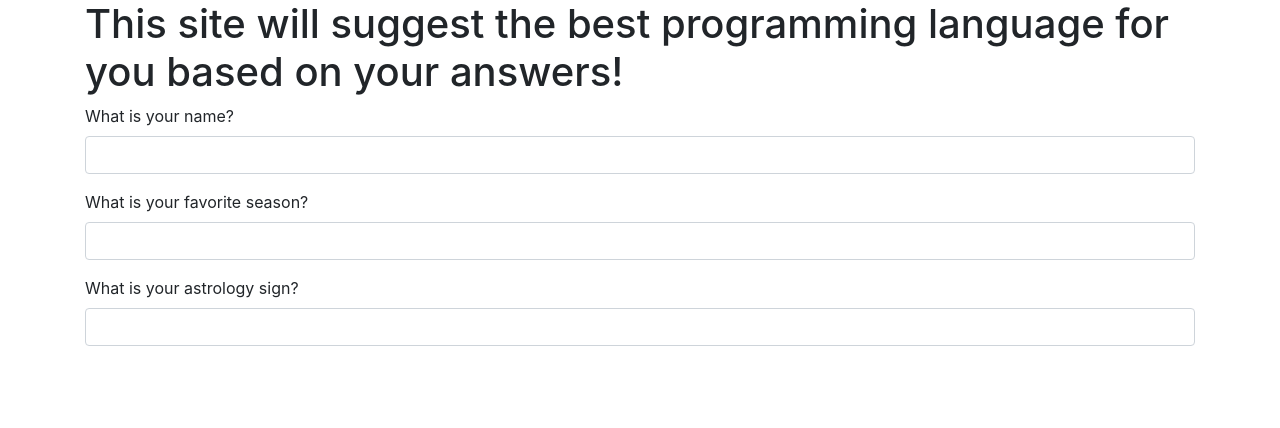
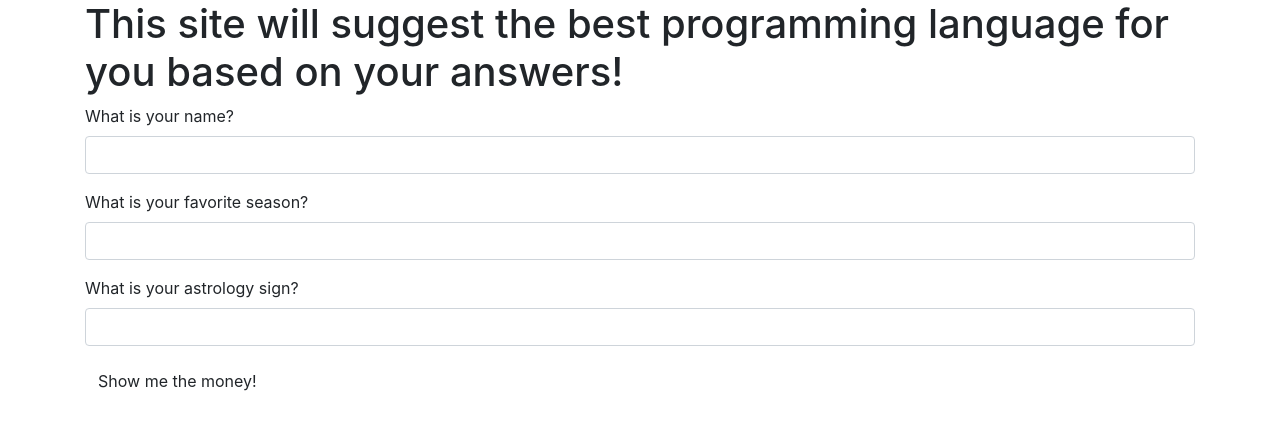
Before and after one commit to maclopez88-0/programming-language-suggester, a plain HTML site: page index.html in a window 1280 px wide. Drawn offline with Linux system fonts and the light colour scheme.

Commit message:
update contact info + add button.

```diff
--- a/index.html
+++ b/index.html
@@ -23,6 +23,7 @@
         <label for ="input3">What is your astrology sign?</label>
         <input id="input3" class="form-control" class="text">
       </div>
+      <button type="submit" class="btn">Show me the money!</button>
     </form>
 
   </div>
```
Also changed, not shown: 1 other file.
